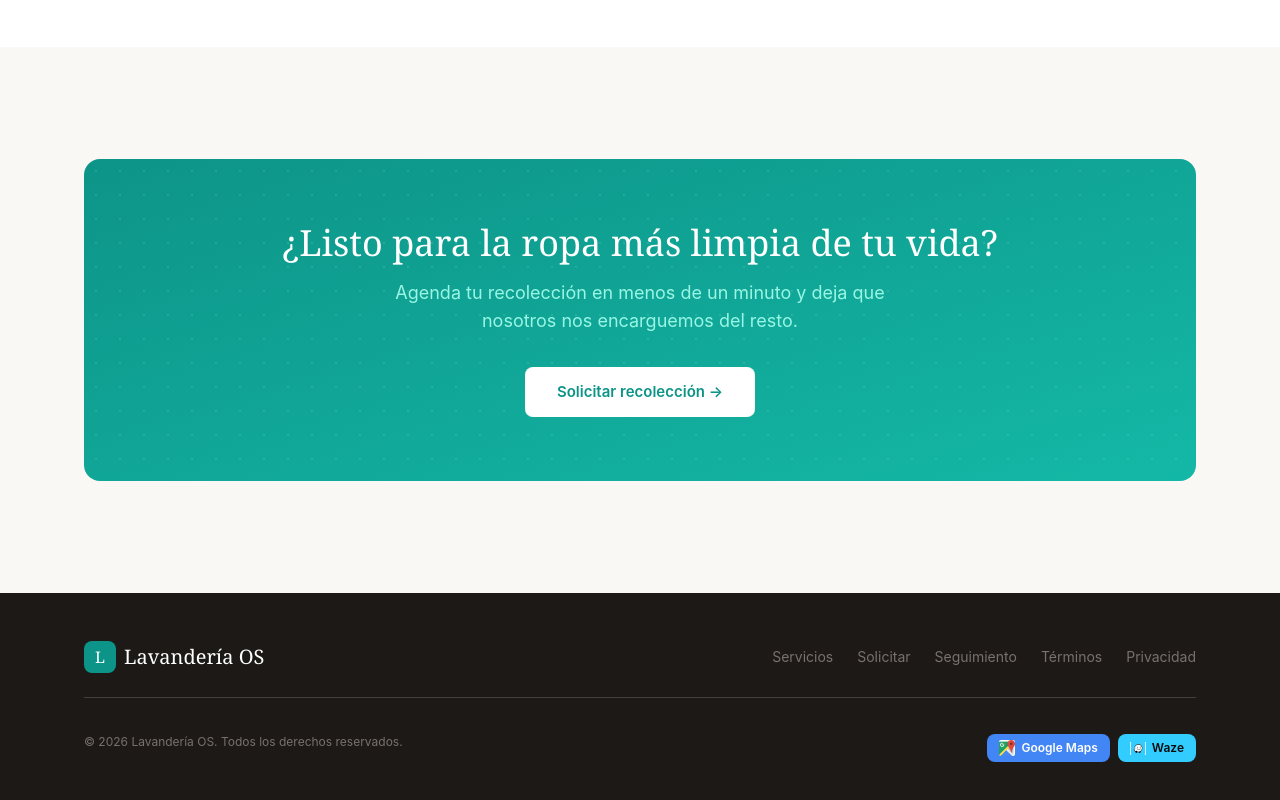
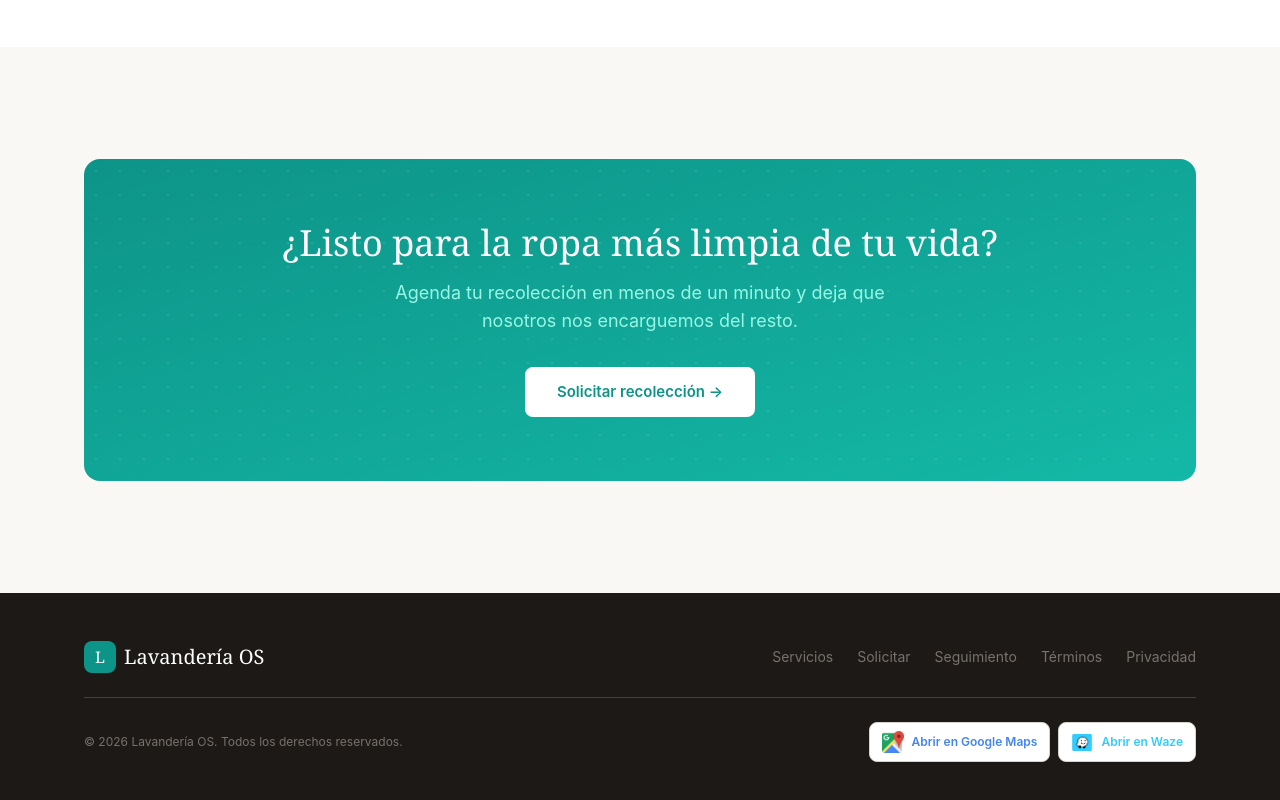
Before and after one commit to Aldair0308/lavanderia, a React (Vite) app in the folder apps/client/: page / in a window 1280 px wide. Shown: the part 2704-3504 px from the top of the page. Built offline with nearby package versions, Linux system fonts and the light colour scheme; no server answers.

Commit message:
fix(client): redesign Maps/Waze buttons as clean white cards with brand logos and colors

```diff
--- a/apps/client/src/components/VisitMaps.tsx
+++ b/apps/client/src/components/VisitMaps.tsx
@@ -1,28 +1,67 @@
 import { STORE, googleMapsUrl, wazeUrl } from '../lib/store-location';
 
-function LogoMaps({ size = 20 }: { size?: number }) {
-  return (
-    <img
-      src="/logos/Maps.jpg"
-      alt="Google Maps"
-      width={size}
-      height={size}
-      className="rounded-sm object-contain"
-      style={{ width: size, height: size }}
-    />
-  );
+const PROVIDER_META = {
+  maps: {
+    label: 'Abrir en Google Maps',
+    href: googleMapsUrl,
+    logo: '/logos/Maps.jpg',
+    brand: '#4285F4',
+    bgHover: 'hover:bg-blue-50',
+  },
+  waze: {
+    label: 'Abrir en Waze',
+    href: wazeUrl,
+    logo: '/logos/Waze.png',
+    brand: '#33CCFF',
+    bgHover: 'hover:bg-sky-50',
+  },
+} as const;
+
+interface MapLinkProps {
+  provider: keyof typeof PROVIDER_META;
+  size?: 'md' | 'sm';
+  className?: string;
 }
 
-function LogoWaze({ size = 20 }: { size?: number }) {
+const SIZE = {
+  md: 'px-5 py-3 rounded-xl text-sm gap-3',
+  sm: 'px-3 py-2 rounded-lg text-xs gap-2',
+} as const;
+
+const LOGO_SIZE = {
+  md: 28,
+  sm: 22,
+} as const;
+
+export function MapLink({ provider, size = 'md', className = '' }: MapLinkProps) {
+  const m = PROVIDER_META[provider];
+  const logoPx = LOGO_SIZE[size];
+
   return (
-    <img
-      src="/logos/Waze.png"
-      alt="Waze"
-      width={size}
-      height={size}
-      className="rounded-sm object-contain"
-      style={{ width: size, height: size }}
-    />
+    <a
+      href={m.href()}
+      target="_blank"
+      rel="noopener noreferrer"
+      className={`${SIZE[size]} ${m.bgHover}
+        inline-flex items-center font-semibold no-underline
+        bg-white border border-border shadow-sm
+        transition-all hover:-translate-y-0.5 hover:shadow-md
+        focus-visible:outline-none focus-visible:ring-2 focus-visible:ring-offset-2
+        focus-visible:ring-offset-white focus-visible:ring-teal-500
+        ${className}`}
+      aria-label={m.label}
+    >
+      <img
+        src={m.logo}
+        alt=""
+        width={logoPx}
+        height={logoPx}
+        className="rounded-sm object-contain flex-shrink-0"
+        style={{ width: logoPx, height: logoPx }}
+        loading="lazy"
+      />
+      <span style={{ color: m.brand }}>{m.label}</span>
+    </a>
   );
 }
 
@@ -34,68 +73,6 @@ function SvgPin({ size = 22 }: { size?: number }) {
     </svg>
   );
 }
-
-// ──────────── MapLink — polymorphic external link ────────────
-
-type Provider = 'maps' | 'waze';
-
-interface MapLinkProps {
-  provider: Provider;
-  variant?: 'primary' | 'compact' | 'inline';
-  className?: string;
-}
-
-const PROVIDER_META = {
-  maps: {
-    label: 'Abrir en Google Maps',
-    short: 'Google Maps',
-    href: googleMapsUrl,
-    icon: LogoMaps,
-    bg: 'bg-[#4285F4]',
-    hover: 'hover:bg-[#3367D6]',
-    text: 'text-white',
-  },
-  waze: {
-    label: 'Abrir en Waze',
-    short: 'Waze',
-    href: wazeUrl,
-    icon: LogoWaze,
-    bg: 'bg-[#33CCFF]',
-    hover: 'hover:bg-[#29B8E6]',
-    text: 'text-[#0B0B0B]',
-  },
-} as const;
-
-const VARIANT = {
-  primary: 'px-5 py-3 rounded-lg text-sm gap-2',
-  compact: 'px-3.5 py-2 rounded-lg text-xs gap-1.5',
-  inline: 'px-3 py-1.5 rounded-lg text-xs gap-1.5',
-} as const;
-
-export function MapLink({ provider, variant = 'primary', className = '' }: MapLinkProps) {
-  const m = PROVIDER_META[provider];
-  const Icon = m.icon;
-
-  return (
-    <a
-      href={m.href()}
-      target="_blank"
-      rel="noopener noreferrer"
-      className={`${m.bg} ${m.text} ${m.hover} ${VARIANT[variant]}
-        inline-flex items-center justify-center font-semibold no-underline
-        transition-all hover:-translate-y-0.5 hover:shadow-md
-        focus-visible:outline-none focus-visible:ring-2 focus-visible:ring-offset-2
-        focus-visible:ring-offset-white focus-visible:ring-teal-500
-        ${className}`}
-      aria-label={`Abrir ${m.label} con la dirección de la sucursal`}
-    >
-      <Icon size={variant === 'inline' ? 16 : variant === 'compact' ? 18 : 20} />
-      {variant === 'primary' ? m.label : m.short}
-    </a>
-  );
-}
-
-// ──────────── A) VisitSection — Home page hero ────────────
 
 export function VisitSection() {
   return (
@@ -125,8 +102,8 @@ export function VisitSection() {
           </div>
 
           <div className="flex gap-3 w-full md:w-auto" role="group" aria-label="Abrir en aplicación de mapas">
-            <MapLink provider="maps" variant="primary" className="flex-1 md:flex-none" />
-            <MapLink provider="waze" variant="primary" className="flex-1 md:flex-none" />
+            <MapLink provider="maps" className="flex-1 md:flex-none" />
+            <MapLink provider="waze" className="flex-1 md:flex-none" />
           </div>
         </div>
       </div>
@@ -134,18 +111,14 @@ export function VisitSection() {
   );
 }
 
-// ──────────── B) FooterMapsRow — compact footer row ────────────
-
 export function FooterMapsRow() {
   return (
-    <div className="flex gap-2 mt-3" role="group" aria-label="Cómo llegar">
-      <MapLink provider="maps" variant="inline" />
-      <MapLink provider="waze" variant="inline" />
+    <div className="flex gap-2" role="group" aria-label="Cómo llegar">
+      <MapLink provider="maps" size="sm" />
+      <MapLink provider="waze" size="sm" />
     </div>
   );
 }
-
-// ──────────── C) ArriveCard — order ready notice ────────────
 
 export function ArriveCard() {
   return (
@@ -155,8 +128,8 @@ export function ArriveCard() {
         <p className="text-xs text-stone-500 mt-0.5">Pasa a recogerlo a nuestra sucursal: {STORE.address}. Te esperamos.</p>
       </div>
       <div className="flex gap-2">
-        <MapLink provider="maps" variant="compact" />
-        <MapLink provider="waze" variant="compact" />
+        <MapLink provider="maps" size="sm" />
+        <MapLink provider="waze" size="sm" />
       </div>
     </div>
   );
```
